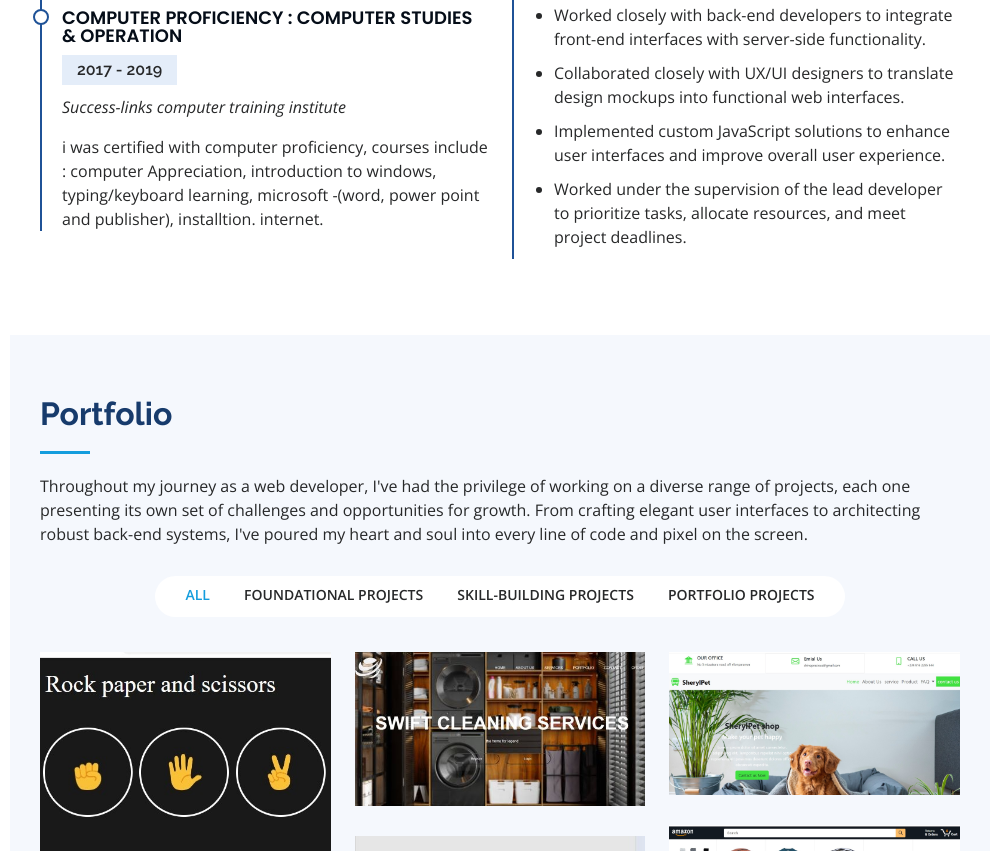
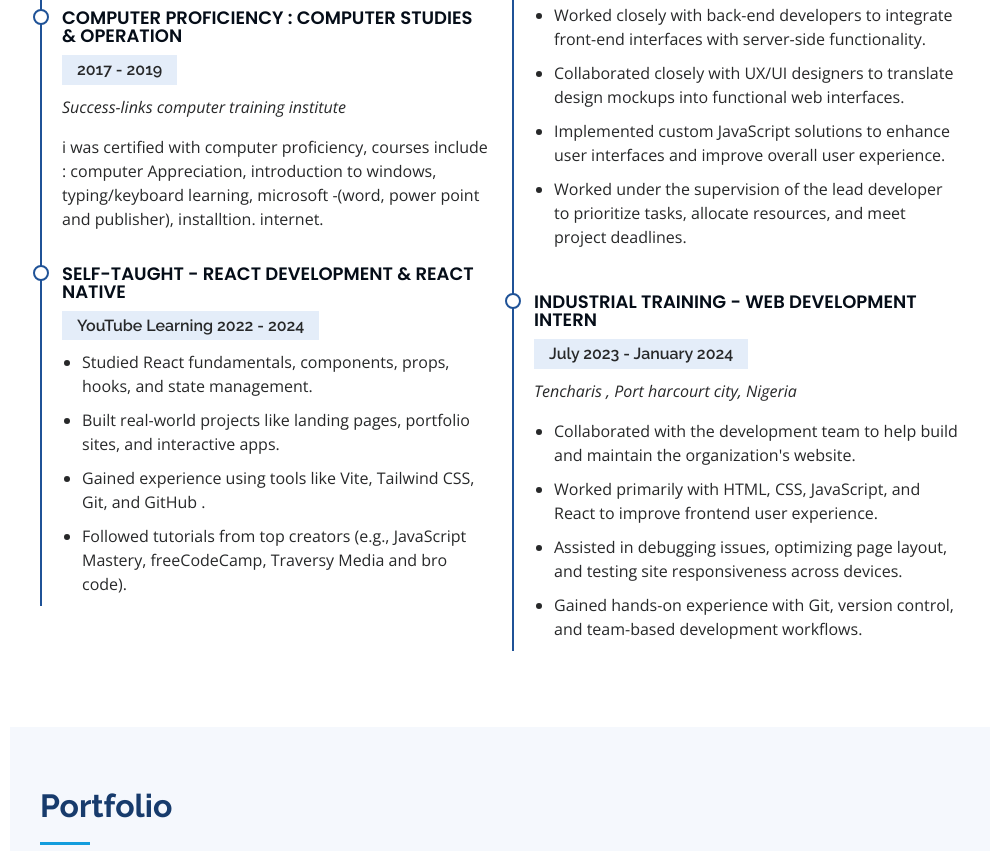
Before and after one commit to Onyenso-Precious-Stephen/My_Portfolio, a plain HTML site: page index.html in a window 1280 px wide. Shown: the part 3313-4164 px from the top of the page, without its empty margins (290-1280 px from the left). Drawn offline with nearby package versions, Linux system fonts and the light colour scheme.

Commit message:
updated my resume

```diff
--- a/index.html
+++ b/index.html
@@ -245,7 +245,7 @@
             <h3 class="resume-title">Sumary</h3>
             <div class="resume-item pb-0">
               <h4>Onyenso precious stephen</h4>
-              <p><em>Innovative and deadline-driven web developer with 4 years of experience in front end web developing using html, css and javascript and also 2 years as a full stack web developer using php at the backend.</em></p>
+              <p><em>Innovative and deadline-driven web developer with 4 years of experience in front end web developing using html, css, javascript , react  and also 2 years as a full stack web developer using php at the backend.</em></p>
               <ul>
                 <li>Rivers state , Nigeria.</li>
                 <li>(234) 816 2295 944</li>
@@ -265,6 +265,16 @@
               <h5>2017 - 2019</h5>
               <p><em>Success-links computer training institute</em></p>
               <p>i was certified with computer proficiency, courses include : computer Appreciation, introduction to windows, typing/keyboard learning, microsoft -(word, power point and publisher), installtion. internet.</p>
+            </div>
+             <div class="resume-item">
+              <h4>Self-Taught - React Development &amp; React Native  </h4>
+              <h5>YouTube Learning 2022 - 2024</h5>
+            <ul>
+                <li>Studied React fundamentals, components, props, hooks, and state management.</li>
+                <li> Built real-world projects like landing pages, portfolio sites, and interactive apps. </li>
+                <li>Gained experience using tools like Vite, Tailwind CSS, Git, and GitHub .</li>
+                <li>Followed tutorials from top creators (e.g., JavaScript Mastery, freeCodeCamp, Traversy Media and bro code).</li>
+              </ul>
             </div>
           </div>
           <div class="col-lg-6" data-aos="fade-up" data-aos-delay="100">
@@ -291,6 +301,18 @@
                 <li>Worked under the supervision of the lead developer to prioritize tasks, allocate resources, and meet project deadlines.</li>
               </ul>
             </div>
+            <div class="resume-item">
+              <h4>Industrial Training - Web Development Intern</h4>
+              <h5>July 2023 - January 2024</h5>
+              <p><em>Tencharis , Port harcourt city, Nigeria</em></p>
+              <ul>
+                <li>Collaborated with the development team to help build and maintain the organization's website.</li>
+                <li>Worked primarily with HTML, CSS, JavaScript, and React to improve frontend user experience.</li>
+                <li>Assisted in debugging issues, optimizing page layout, and testing site responsiveness across devices.</li>
+                <li>Gained hands-on experience with Git, version control, and team-based development workflows.</li>
+              </ul>
+            </div>
+
           </div>
         </div>
 
```
